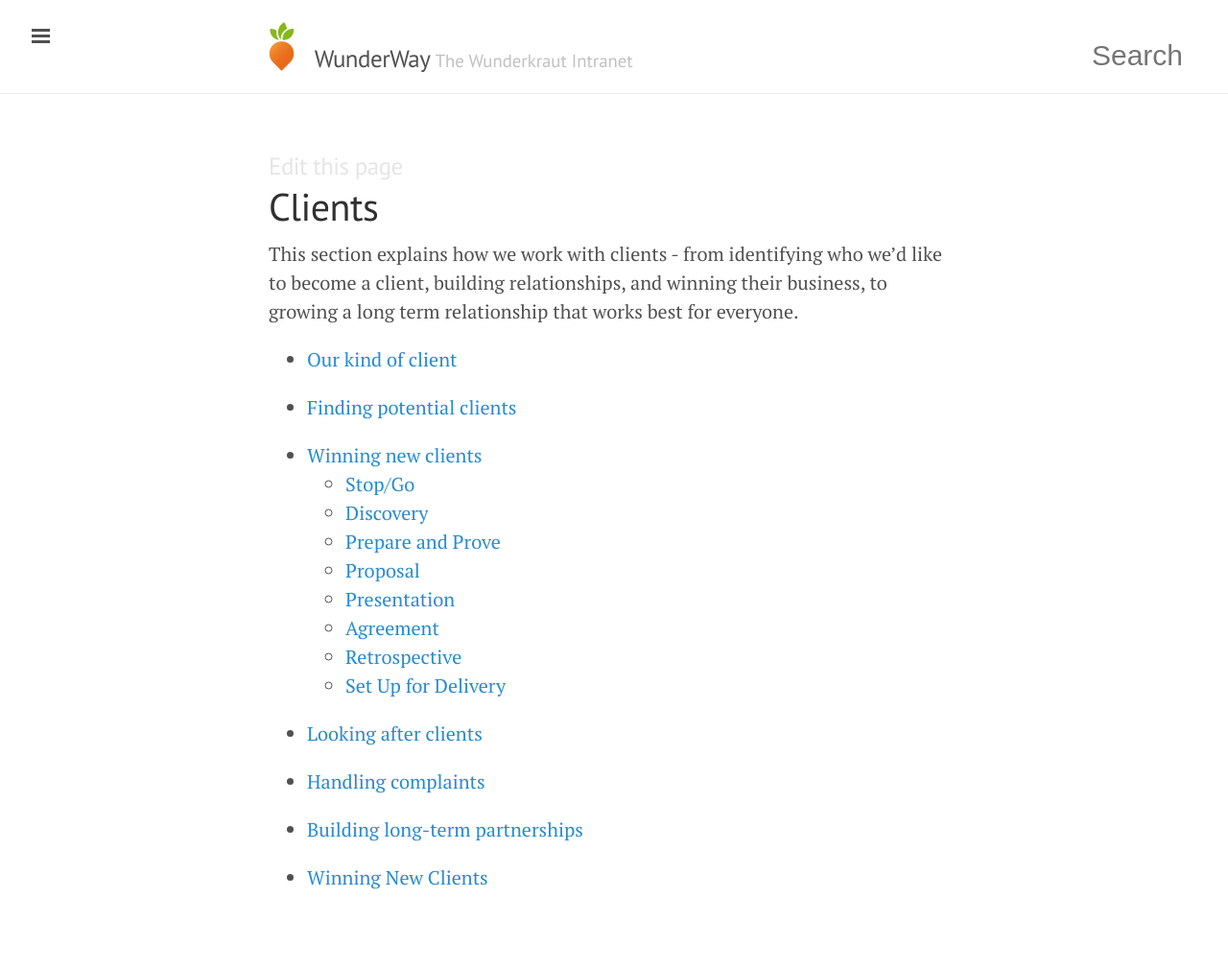
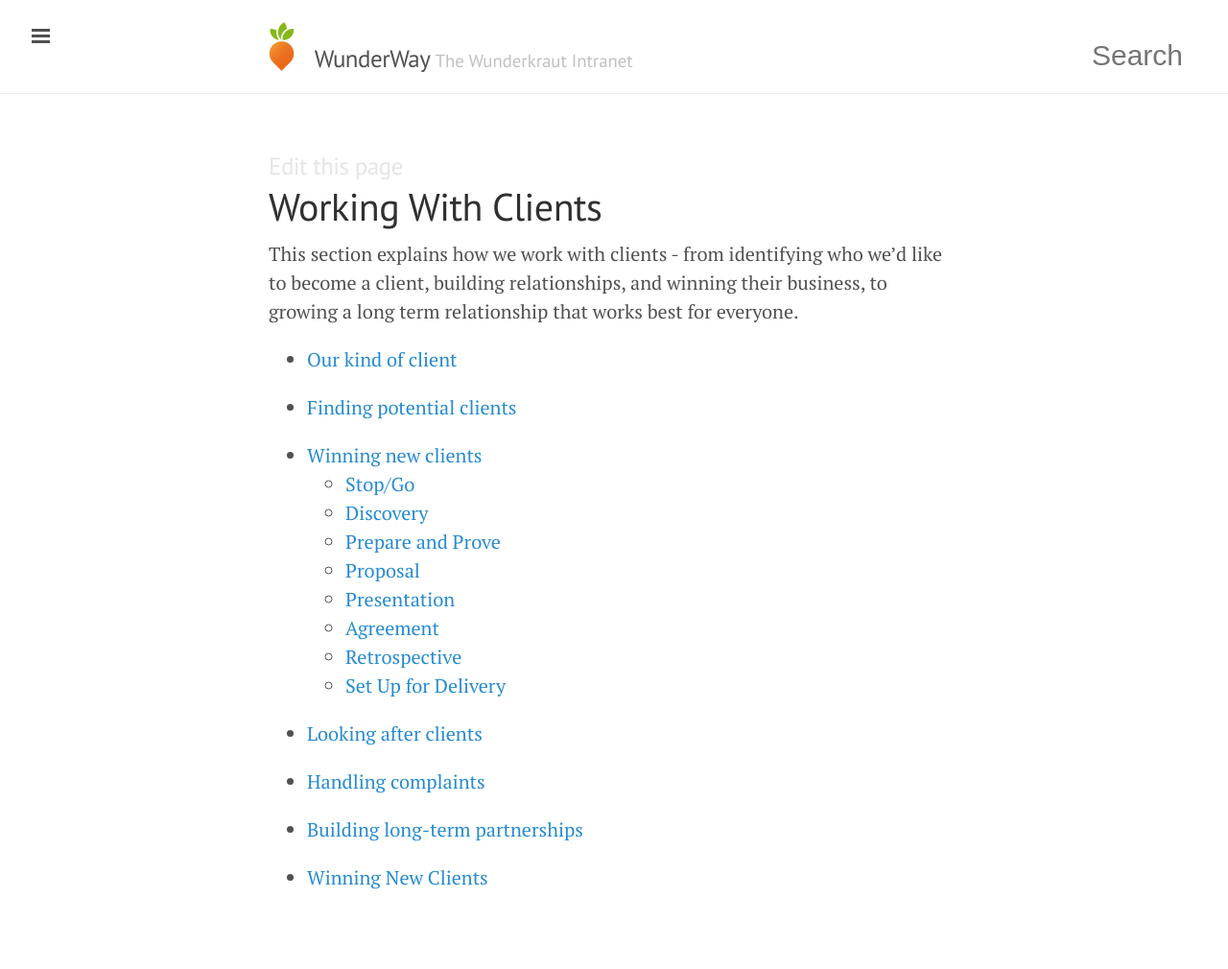
Before and after one commit to tormi/WunderWay, a Jekyll site: the page built from working-with-clients/index.md, in a window 1280 px wide. Shown: the whole page at 96% size. Built offline with Jekyll 4.4.1, drawn with Linux system fonts in a browser that asks for light colours; nearby versions of some CDN libraries; Markdown is read by kramdown in place of the engine named in the settings.

Commit message:
Fixing broken links on client section

```diff
--- a/working-with-clients/index.md
+++ b/working-with-clients/index.md
@@ -1,26 +1,26 @@
 ---
 layout: section
-title: Clients
+title: Working With Clients
 ---
 
 This section explains how we work with clients - from identifying who we'd like to become a client, building relationships, and winning their business, to growing a long term relationship that works best for everyone.
 
-- [Our kind of client](/clients/our-kind-client)
+- [Our kind of client](/working-with-clients/finding-new-clients/our-kind-client)
 
-- [Finding potential clients](clients/finding-potential-clients)
+- [Finding potential clients](/working-with-clients/finding-potential-clients)
 
-- [Winning new clients](/clients/winning-new-clients)
-	- [Stop/Go](/clients/winning-clients-stop-go)
-	- [Discovery](/clients/winning-clients-discovery)
-	- [Prepare and Prove](/clients/winning-clients-prepare-prove)
-	- [Proposal](/clients/winning-clients-proposal)
-	- [Presentation](/clients/winning-clients-presentation)
-	- [Agreement](/clients/winning-clients-agreement)
-	- [Retrospective](/clients/winning-clients-retrospective)
-	- [Set Up for Delivery](/clients/winning-clients-setup)
+- [Winning new clients](/working-with-clients/winning-new-clients)
+	- [Stop/Go](/working-with-clients/winning-new-clients/winning-clients-stop-go)
+	- [Discovery](/working-with-clients/winning-new-clients/winning-clients-discovery)
+	- [Prepare and Prove](/working-with-clients/winning-new-clients/winning-clients-prepare-prove)
+	- [Proposal](/working-with-clients/winning-new-clients/winning-clients-proposal)
+	- [Presentation](/working-with-clients/winning-new-clients/winning-clients-presentation)
+	- [Agreement](/working-with-clients/winning-new-clients/winning-clients-agreement)
+	- [Retrospective](/working-with-clients/winning-new-clients/winning-clients-retrospective)
+	- [Set Up for Delivery](/working-with-clients//winning-new-clientswinning-clients-setup)
 
-- [Looking after clients](/clients/looking-after-clients)
+- [Looking after clients](/working-with-clients/looking-after-clients)
 
-- [Handling complaints](/clients/customer-complaints)
+- [Handling complaints](/working-with-clients/customer-complaints)
 
-- [Building long-term partnerships](/clients/building-partnerships)
+- [Building long-term partnerships](/working-with-clients/building-partnerships)
```
